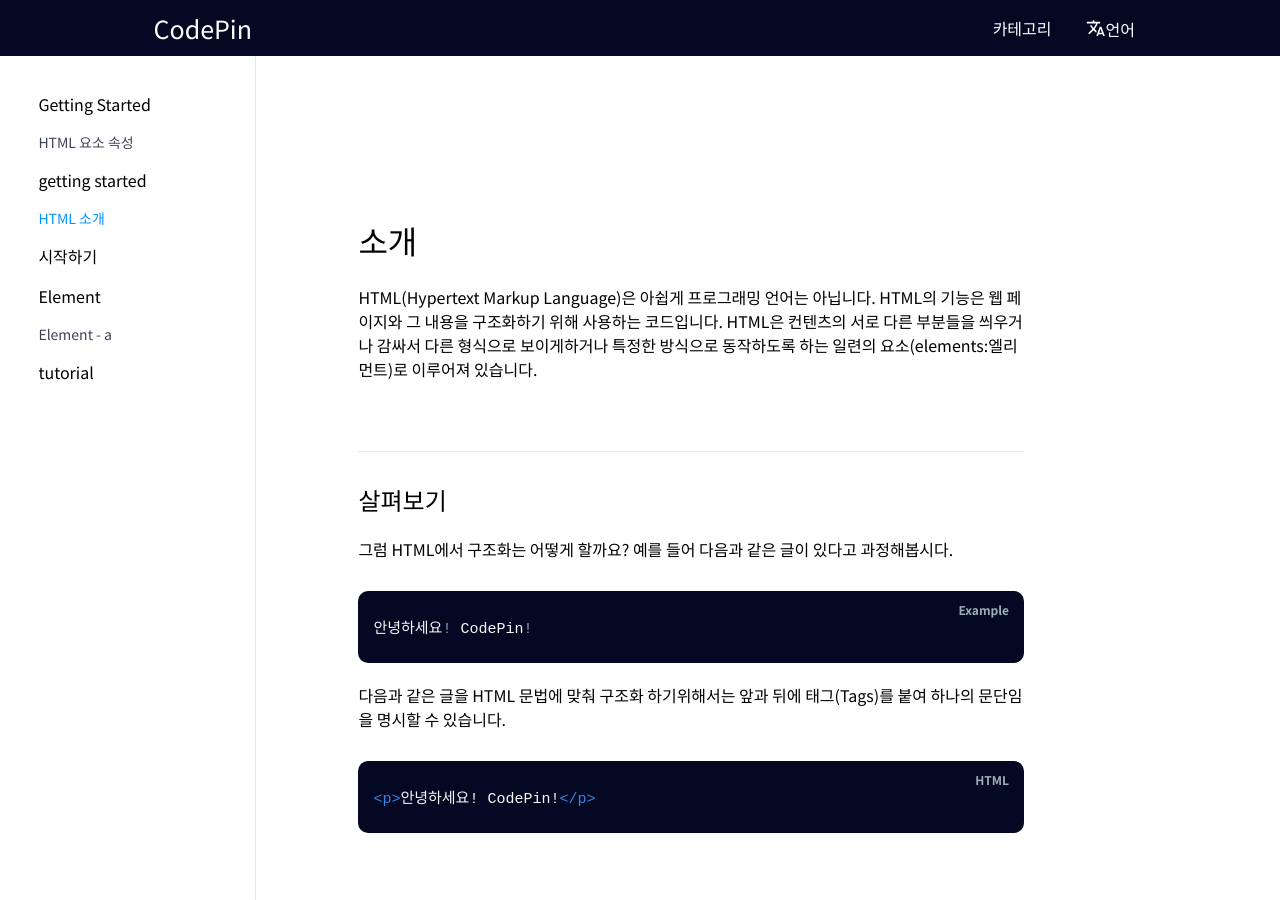
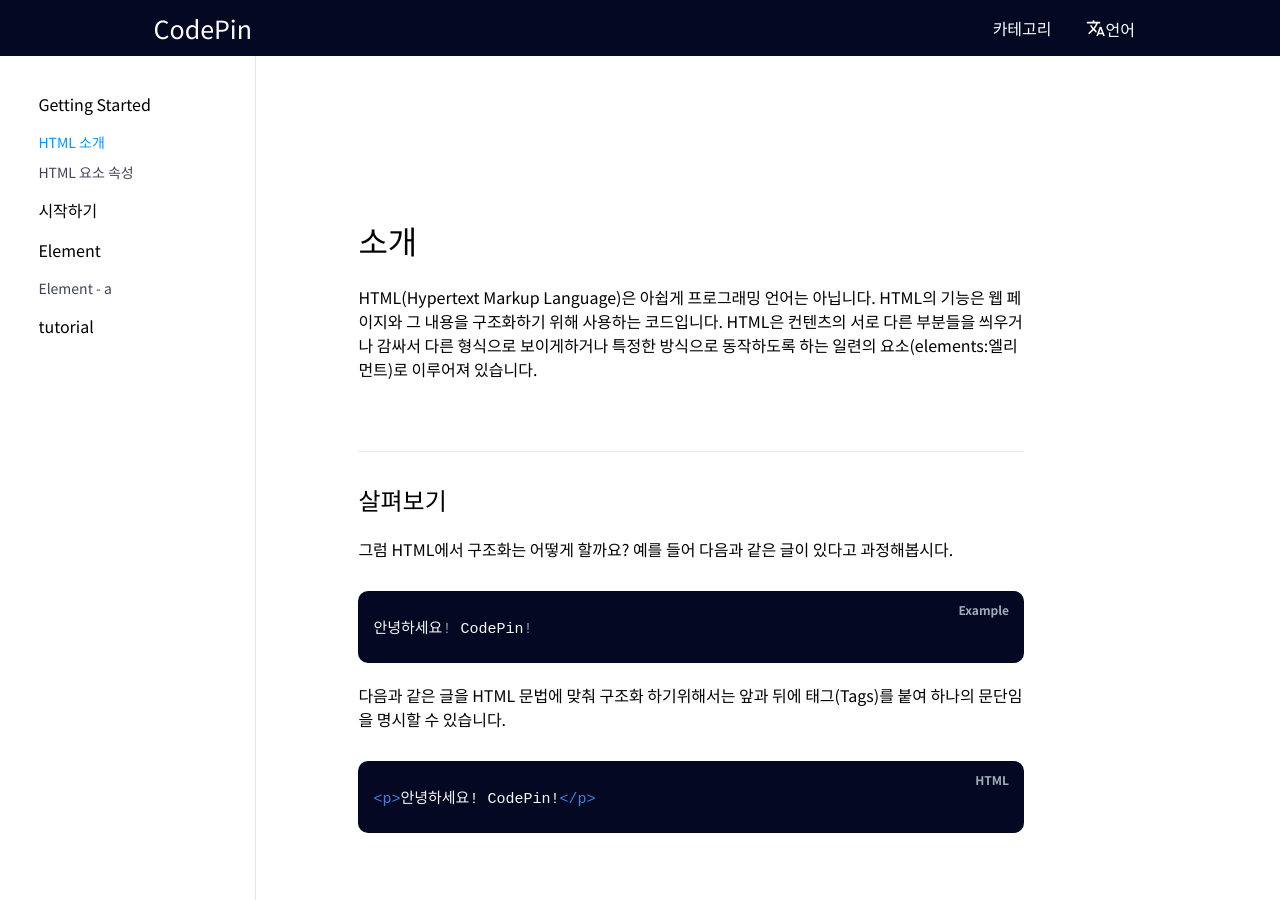
Before and after one commit to WADE-OSS/CodePin, a Jekyll site: the page built from _posts/html/2022-05-22-introduction.md, in a window 1280 px wide and 900 px high. Built offline with Jekyll 4.4.1, drawn with Linux system fonts in a browser that asks for light colours; Markdown is read by kramdown in place of the engine named in the settings.

Commit message:
Update 2022-05-22-introduction.md

```diff
--- a/_posts/html/2022-05-22-introduction.md
+++ b/_posts/html/2022-05-22-introduction.md
@@ -2,7 +2,7 @@
 title : HTML 소개
 info : HTML(Hypertext Markup Language)에 대한 소개와 구조화를 설명합니다.
 categories : [HTML]
-tag : [getting started]
+tag : [Getting Started]
 ---
 
 # 소개
```
